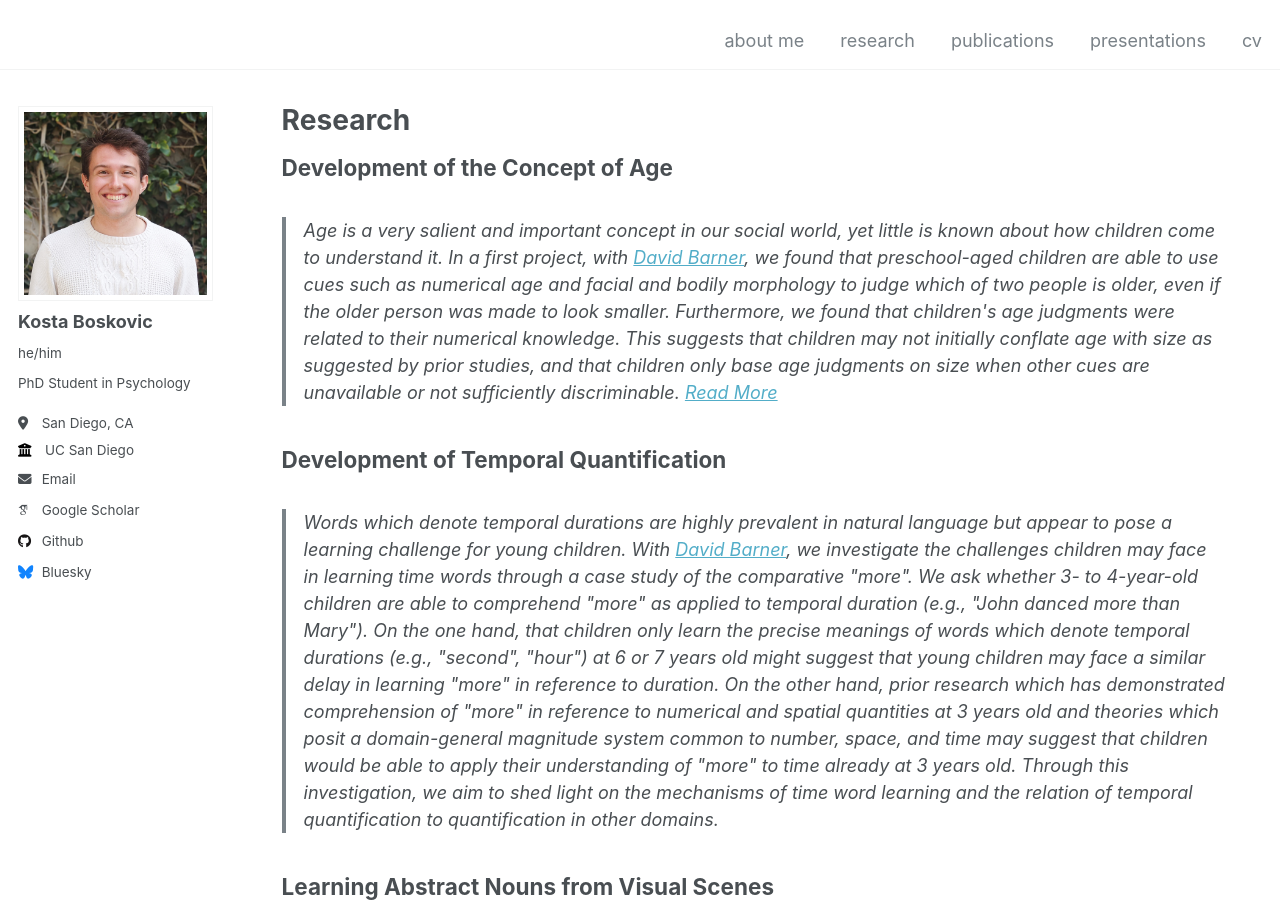
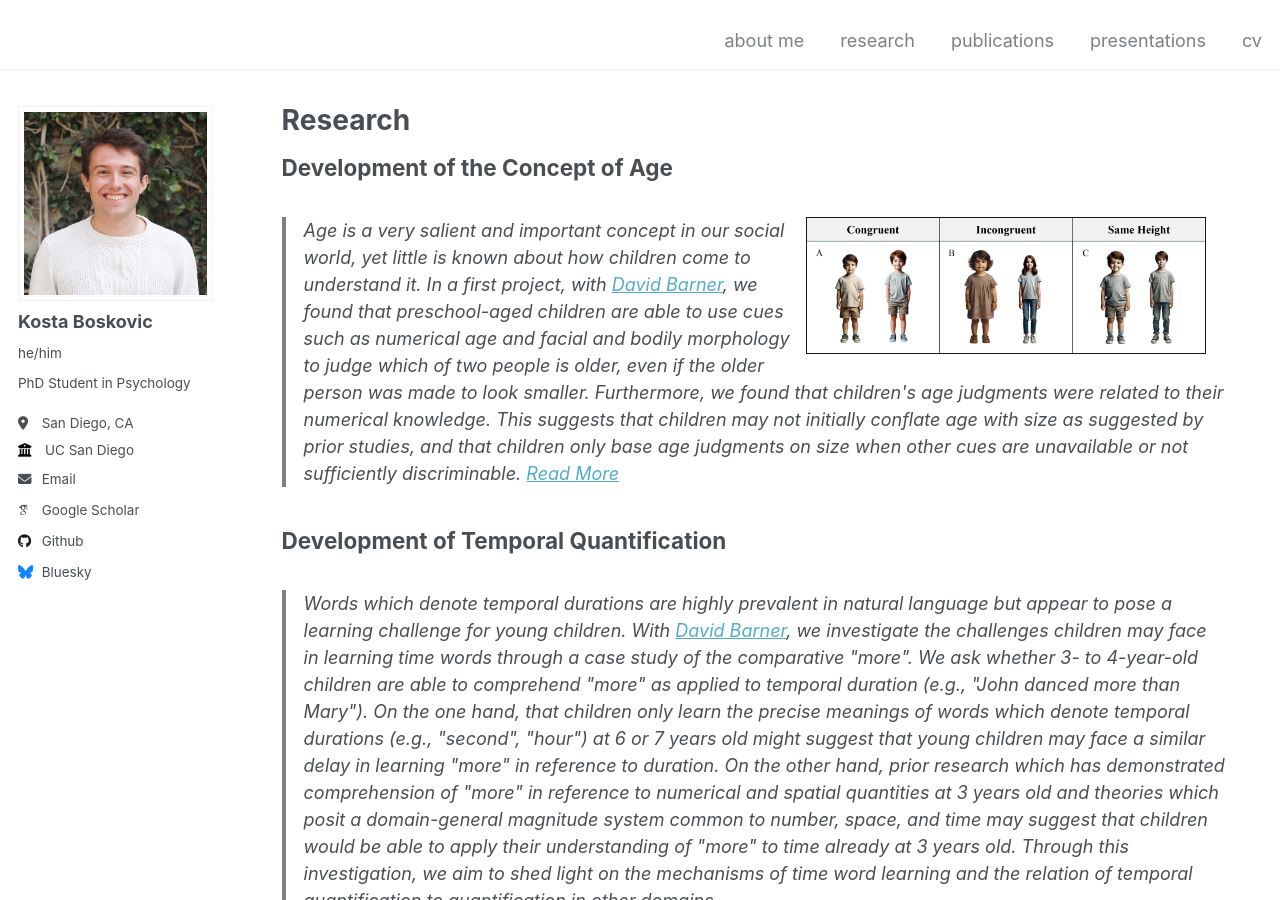
Before and after one commit to kostaboskovic/kostaboskovic.github.io, a Jekyll site: the page built from _pages/research.md, in a window 1280 px wide and 900 px high. Built offline with Jekyll 4.4.1, drawn with Linux system fonts in a browser that asks for light colours; some web fonts are replaced.

Commit message:
age figure

```diff
--- a/_pages/research.md
+++ b/_pages/research.md
@@ -7,6 +7,7 @@ author_profile: true
 <h2 style="margin: 20px 0px 10px;">Development of the Concept of Age</h2>
 
 > <div style="margin-bottom: 30px;">
+  <img src="../images/agefigure.jpg" alt="age figure" style="float: right; margin-right: 20px; width: 400px; height: auto;" />
   Age is a very salient and important concept in our social world, yet little is known about how children come to understand it. In a first project, with <a href="https://psychology.ucsd.edu/people/profiles/dbarner.html" target="_blank">David Barner</a>, we found that preschool-aged children are able to use cues such as numerical age and facial and bodily morphology to judge which of two people is older, even if the older person was made to look smaller. Furthermore, we found that children's age judgments were related to their numerical knowledge. This suggests that children may not initially conflate age with size as suggested by prior studies, and that children only base age judgments on size when other cues are unavailable or not sufficiently discriminable.
   <a href="javascript:void(0);" id="readMoreLink1" onclick="toggleText('moreText1')">Read More</a>
   <div class="more-text" id="moreText1" style="display: none;">
```
Also changed, not shown: images/agefigure.jpg (added).
